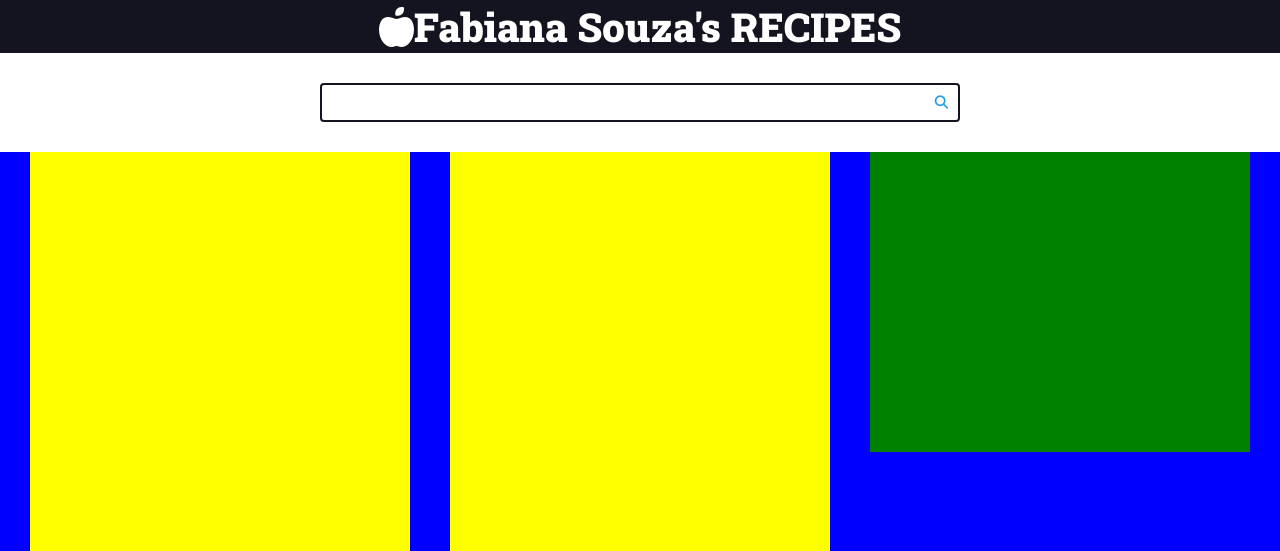
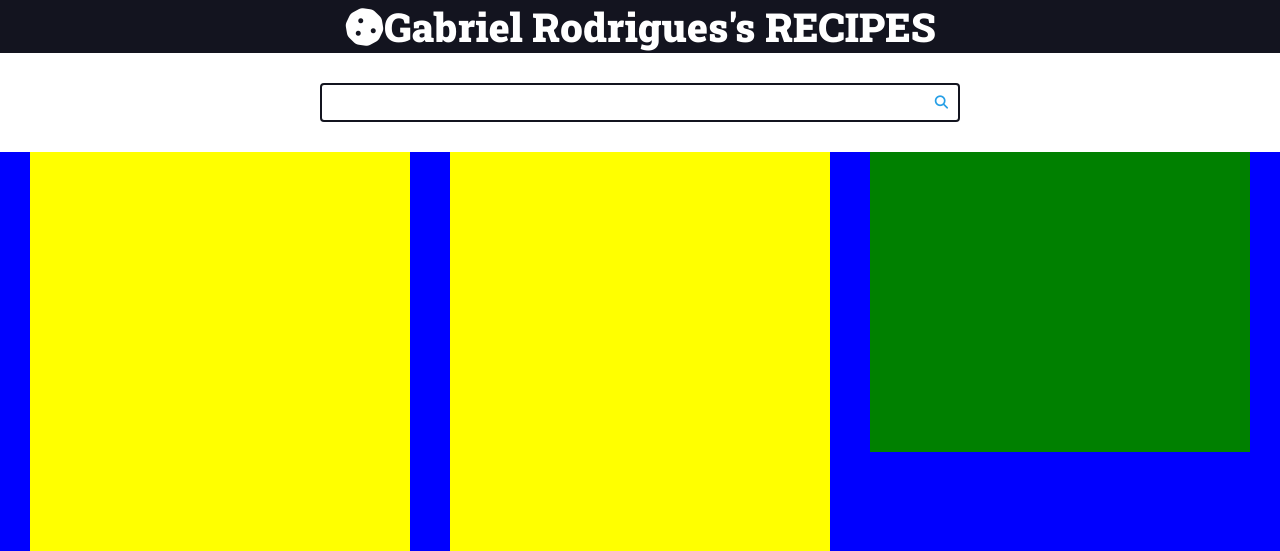
Before and after one commit to grodrigues49168/django-r1, a Django app: page / in a window 1280 px wide. Shown: the top 551 px of the page. Run offline with Django 4.2, Linux system fonts and the light colour scheme.

Commit message:
v0.0.1.1

```diff
--- a/recipes/templates/recipes/partials/header.html
+++ b/recipes/templates/recipes/partials/header.html
@@ -2,7 +2,7 @@
     <div class="main-header-container">
         <h1>
             <a class="main-logo" href="/">
-                <i class="fa-solid fa-apple-whole"></i>
+                <i class="fa-solid fa-cookie"></i>
                 <span>{{ name }}'s RECIPES</span>
             </a>
         </h1>
--- a/recipes/views.py
+++ b/recipes/views.py
@@ -11,7 +11,7 @@ from django.http import HttpResponse
 #      return render(request, 'home.html')
 
 def home(request):
-    return render(request,'recipes/pages/home.html', context={'name': 'Fabiana Souza'})
+    return render(request,'recipes/pages/home.html', context={'name': 'Gabriel Rodrigues'})
 
 # def home(request):
 #     return render(request,'recipes/pages/home.html')
```
